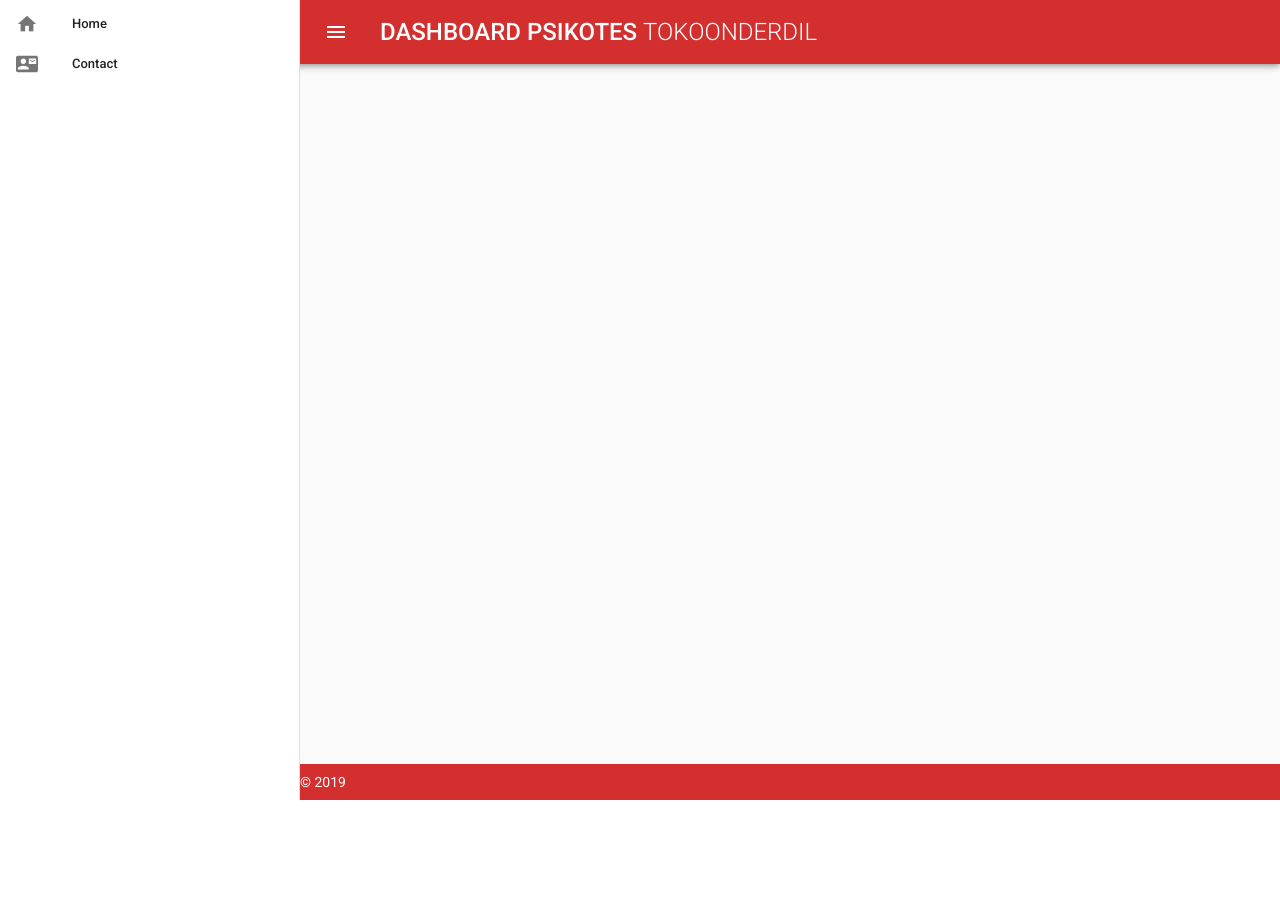
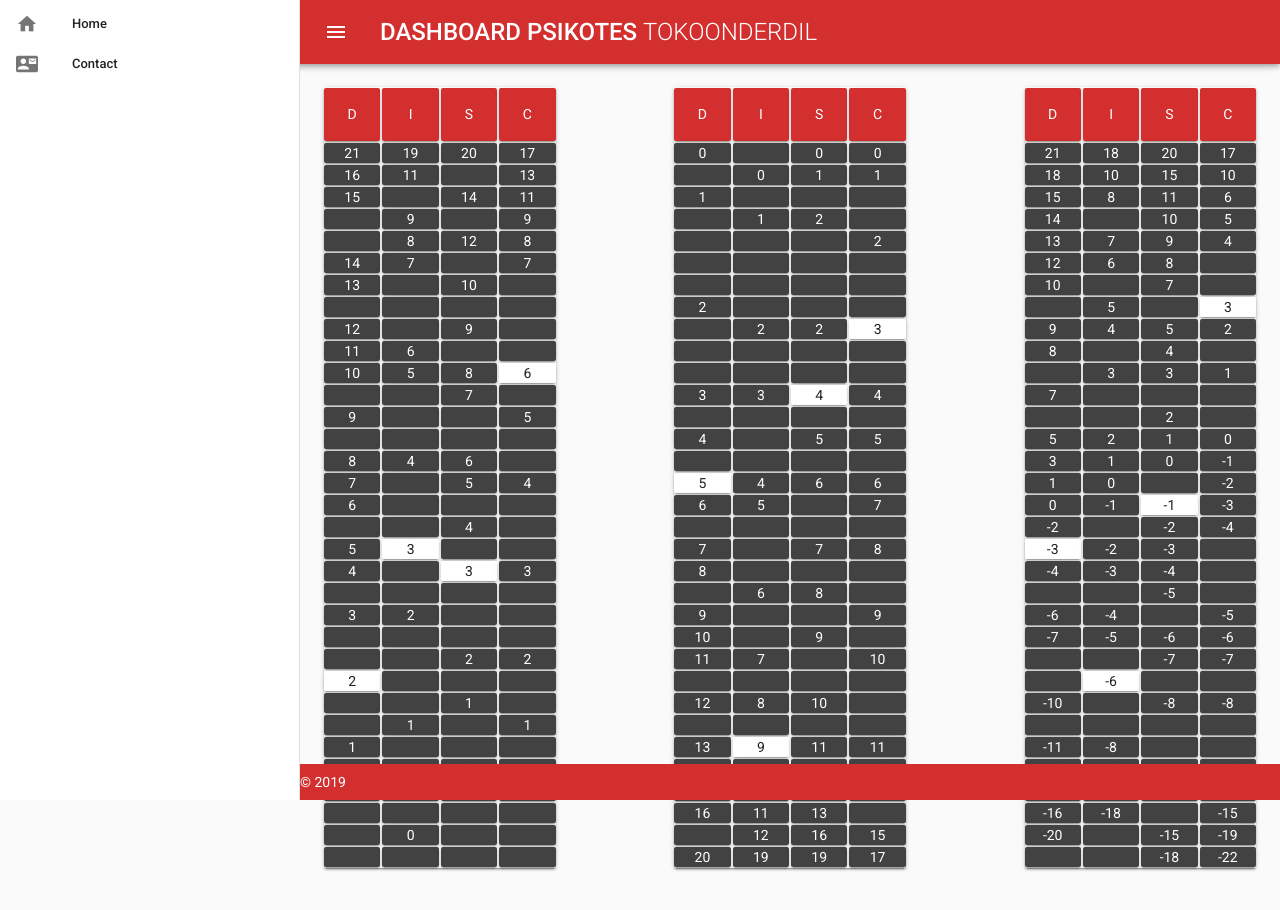
Before and after one commit to dickofn/tko-psikotes-dashboard, a Vue app: page /result/disc in a window 1280 px wide. Shown: the top 910 px of the page. Before the commit the page ends 800 px from the top, so only its background shows below. Built offline with nearby package versions, Linux system fonts and the light colour scheme.

Commit message:
discTable no-number need to be highlighted

```diff
--- a/src/components/Result/Disc/DiscTable.vue
+++ b/src/components/Result/Disc/DiscTable.vue
@@ -1,9 +1,60 @@
 <template>
-
+  <v-card>
+    <!-- header -->
+    <v-layout row wrap text-xs-center>
+      <v-flex xs3>
+        <v-card dark :color="'red darken-2'">
+          <v-card-text>D</v-card-text>
+        </v-card>
+      </v-flex>
+      <v-flex xs3>
+        <v-card dark :color="'red darken-2'">
+          <v-card-text>I</v-card-text>
+        </v-card>
+      </v-flex>
+      <v-flex xs3>
+        <v-card dark :color="'red darken-2'">
+          <v-card-text>S</v-card-text>
+        </v-card>
+      </v-flex>
+      <v-flex xs3>
+        <v-card dark :color="'red darken-2'">
+          <v-card-text>C</v-card-text>
+        </v-card>
+      </v-flex>
+    </v-layout>
+    <!-- body  -->
+    <v-layout row wrap text-xs-center v-for="(data,index) in datas.d" :key="index">
+      <v-flex xs3>
+        <v-card :dark="d[index] != selectedD" height="20">{{ d[index] }}</v-card>
+      </v-flex>
+      <v-flex xs3>
+        <v-card :dark="i[index] != selectedI" height="20">{{ i[index] }}</v-card>
+      </v-flex>
+      <v-flex xs3>
+        <v-card :dark="s[index] != selectedS" height="20">{{ s[index] }}</v-card>
+      </v-flex>
+      <v-flex xs3>
+        <v-card :dark="c[index] != selectedC" height="20">{{ c[index] }}</v-card>
+      </v-flex>
+    </v-layout>
+  </v-card>
 </template>
 
 <script>
 export default {
-
+  props: ["datas", "answers"],
+  data () {
+    return {
+      d: this.datas.d,
+      i: this.datas.i,
+      s: this.datas.s,
+      c: this.datas.c,
+      selectedD: this.answers.d,
+      selectedI: this.answers.i,
+      selectedS: this.answers.s,
+      selectedC: this.answers.c
+    }
+  }
 }
 </script>
--- a/src/views/DiscResult.vue
+++ b/src/views/DiscResult.vue
@@ -1,13 +1,63 @@
 <template>
-  <div class="home">
-    <disc-table></disc-table>
-  </div>
+  <v-container grid-list-xs>
+    <v-layout row wrap justify-space-between>
+      <v-flex md3 xs12 mb-5>
+        <disc-table :datas="most" :answers="selectedMost"></disc-table>
+      </v-flex>
+      <v-flex md3 xs12 mb-5>
+        <disc-table :datas="least" :answers="selectedLeast"></disc-table>
+      </v-flex>
+      <v-flex md3 xs12>
+        <disc-table :datas="change" :answers="selectedChange"></disc-table>
+      </v-flex>
+    </v-layout>
+  </v-container>
 </template>
 
 <script>
 import discTable from '@/components/Result/Disc/DiscTable'
 
 export default {
+  data () {
+    return {
+      selectedMost: {
+        d: 2,
+        i: 3,
+        s: 3,
+        c: 6
+      },
+      most: {
+        d: [21, 16, 15, '', '', 14, 13, '', 12, 11, 10, '', 9, '', 8, 7, 6, '', 5, 4, '', 3, '', '', 2, '', '', 1, '', 0, '', '', ''],
+        i: [19, 11, '', 9, 8, 7, '', '', '', 6, 5, '', '', '', 4, '', '', '', 3, '', '', 2, '', '', '', '', 1, '', '', '', '', 0, ''],
+        s: [20, '', 14, '', 12, '', 10, '', 9, '', 8, 7, '', '', 6, 5, '', 4, '', 3, '', '', '', 2, '', 1, '', '', 0, '', '', '', ''],
+        c: [17, 13, 11, 9, 8, 7, '', '', '', '', 6, '', 5, '', '', 4, '', '', '', 3, '', '', '', 2, '', '', 1, '', '', 0, '', '', '']
+      },
+      selectedLeast: {
+        d: 5,
+        i: 9,
+        s: 4,
+        c: 3
+      },
+      least: {
+        d: [0, '', 1, '', '', '', '', 2, '', '', '', 3, '', 4, '', 5, 6, '', 7, 8, '', 9, 10, 11, '', 12, '', 13, 14, 15, 16, '', 20],
+        i: ['', 0, '', 1, '', '', '', '', 2, '', '', 3, '', '', '', 4, 5, '', '', '', 6, '', '', 7, '', 8, '', 9, '', 10, 11, 12, 19],
+        s: [0, 1, '', 2, '', '', '', '', 2, '', '', 4, '', 5, '', 6, '', '', 7, '', 8, '', 9, '', '', 10, '', 11, '', 12, 13, 16, 19],
+        c: [0, 1, '', '', 2, '', '', '', 3, '', '', 4, '', 5, '', 6, 7, '', 8, '', '', 9, '', 10, '', '', '', 11, 12, 13, '', 15, 17]
+      },
+      selectedChange: {
+        d: -3,
+        i: -6,
+        s: -1,
+        c: 3
+      },
+      change: {
+        d: [21, 18, 15, 14, 13, 12, 10, '', 9, 8, '', 7, '', 5, 3, 1, 0, -2, -3, -4, '', -6, -7, '', '', -10, '', -11, -12, '', -16, -20, ''],
+        i: [18, 10, 8, '', 7, 6, '', 5, 4, '', 3, '', '', 2, 1, 0, -1, '', '' - 2, -3, '', -4, -5, '', -6, '', '', -8, -9, -10, -18, ''],
+        s: [20, 15, 11, 10, 9, 8, 7, '', 5, 4, 3, '', 2, 1, 0, '', -1, -2, -3, -4, -5, '', -6, -7, '', -8, '', '', '', -10, '', -15, -18],
+        c: [17, 10, 6, 5, 4, '', '', 3, 2, '', 1, '', '', 0, -1, -2, -3, -4, '', '', '', -5, -6, -7, '', -8, '', '', -10, -13, -15, -19, -22]
+      }
+    }
+  },
   components: {
     discTable
   }
```
